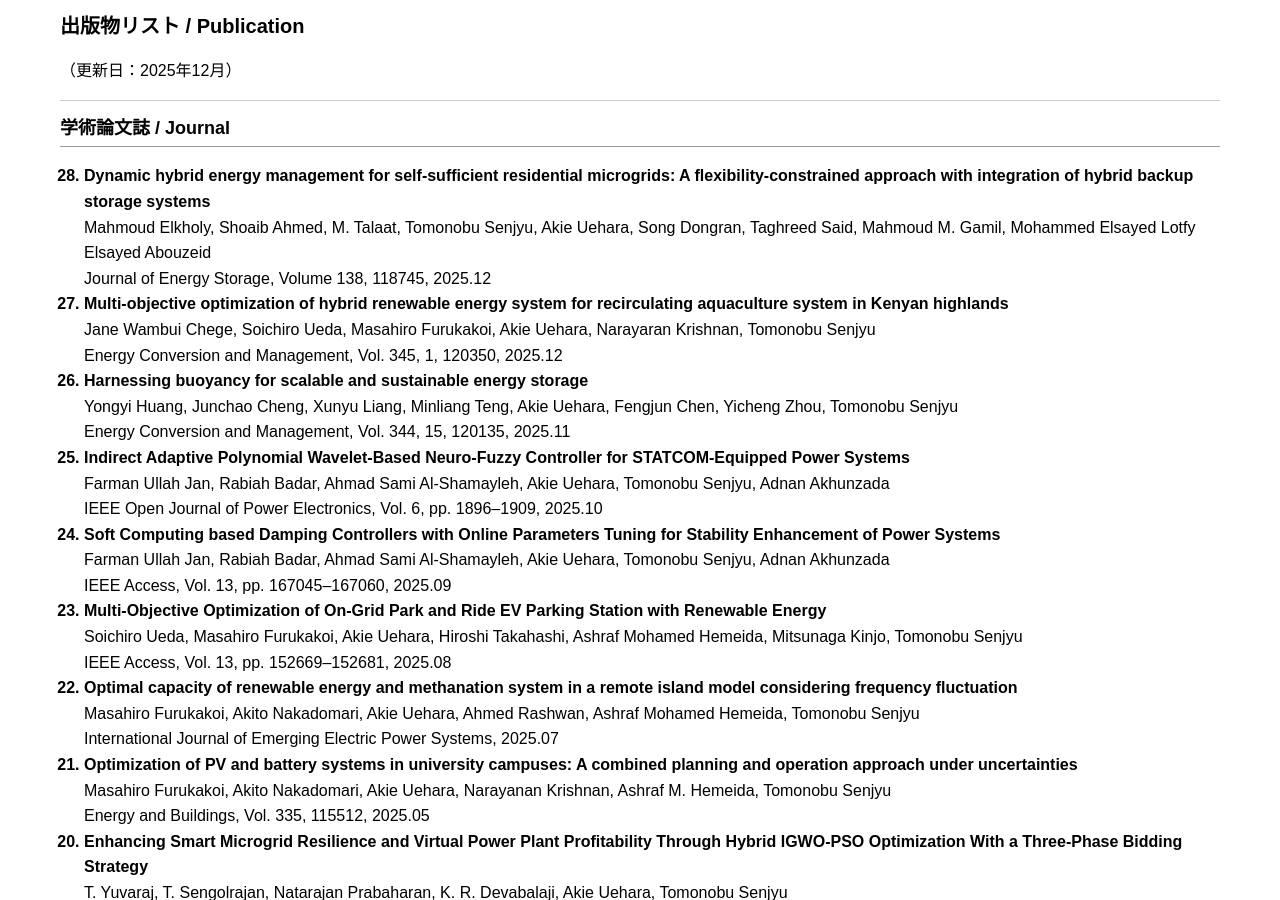
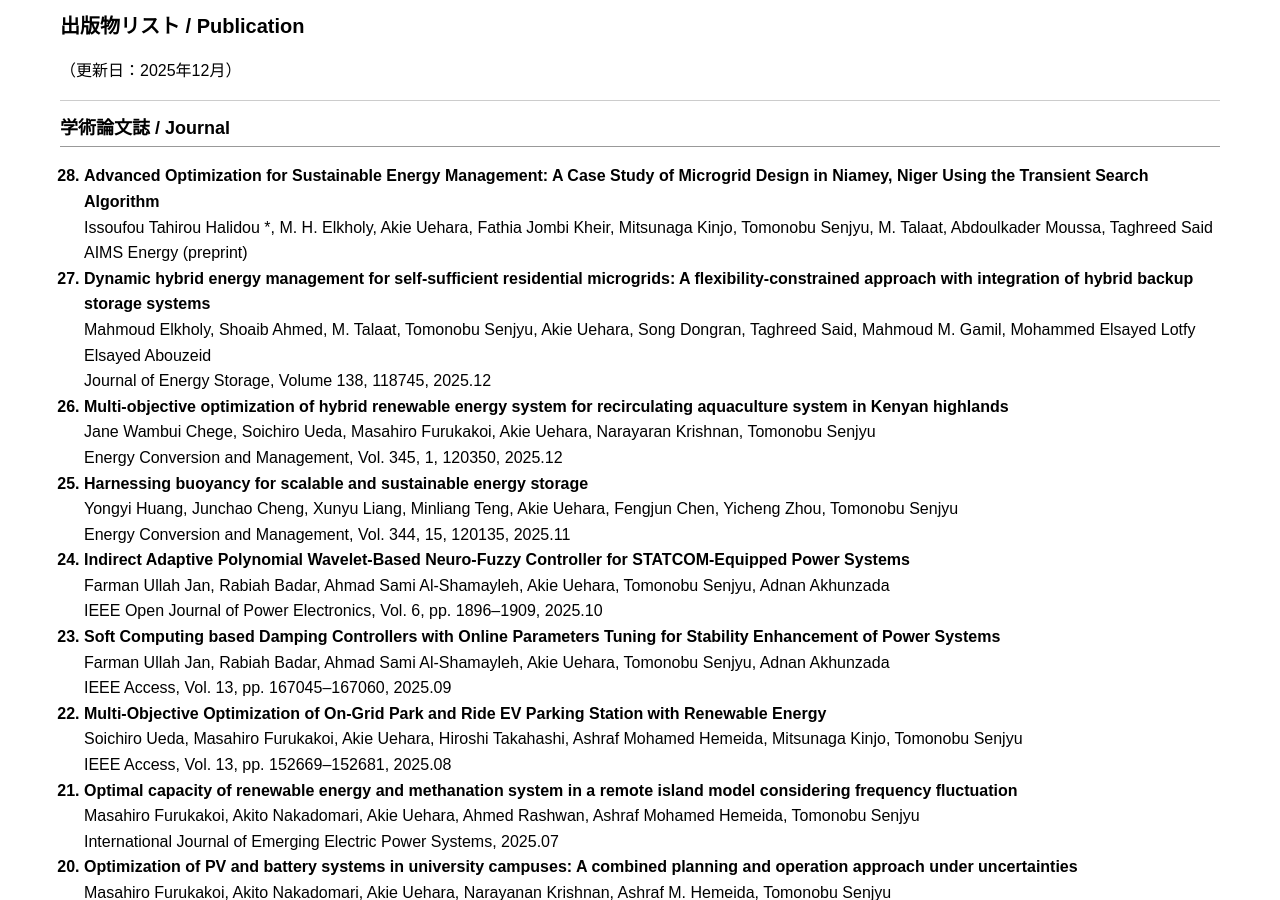
Before and after one commit to akieuehara/AkieUehara.github.io, a Jekyll site: the page built from publications.md, in a window 1280 px wide and 900 px high. Built offline with Jekyll 4.4.1, drawn with Linux system fonts in a browser that asks for light colours; comment, search, counter and statistics services are not loaded.

Commit message:
Update publications.md

```diff
--- a/publications.md
+++ b/publications.md
@@ -11,6 +11,14 @@
 ## 学術論文誌 / Journal
 
 <ol reversed start="28">
+
+<li>
+  <b>Advanced Optimization for Sustainable Energy Management: A Case Study of Microgrid Design in Niamey, Niger Using the Transient Search Algorithm</b><br>
+  Issoufou Tahirou Halidou *, M. H. Elkholy, Akie Uehara, Fathia Jombi Kheir, Mitsunaga Kinjo, Tomonobu Senjyu, M. Talaat, Abdoulkader Moussa, Taghreed Said<br>
+  AIMS Energy (preprint)<br>
+
+  </li>
+
 
 <li>
   <b>Dynamic hybrid energy management for self-sufficient residential microgrids: A flexibility-constrained approach with integration of hybrid backup storage systems</b><br>
```
